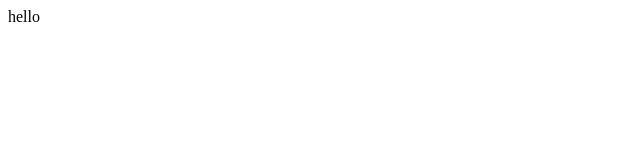
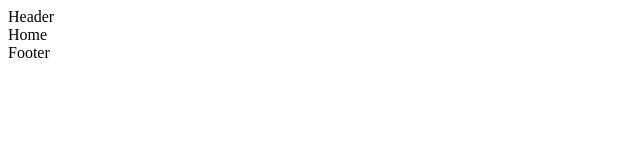
Before and after one commit to filipego/NBA-App, a React (Create React App) app: page / in a window 1280 px wide. Shown: the top 160 px of the page, without its empty margins (0-640 px from the left). Built offline with nearby package versions, Linux system fonts and the light colour scheme.

Commit message:
added home header and footer

```diff
--- a/package.json
+++ b/package.json
@@ -4,6 +4,7 @@
   "private": true,
   "dependencies": {
     "animate.css": "^3.5.2",
+    "eslint-config-rallycoding": "^3.2.0",
     "react": "^15.6.1",
     "react-dom": "^15.6.1",
     "react-reveal": "^0.1.1",
--- a/src/components/App.js
+++ b/src/components/App.js
@@ -1,11 +1,21 @@
 import React, { Component } from 'react';
+import { BrowserRouter, Route } from 'react-router-dom';
+
+// COMPONENTS
+import Header from './header';
+import Footer from './footer';
+import Home from './home';
 
 class App extends Component {
   render() {
     return (
-      <div>
-        hello
-      </div>
+      <BrowserRouter>
+        <div>
+          <Header />
+          <Route excact path='/' component={Home} />
+          <Footer />
+        </div>
+      </BrowserRouter>
     );
   }
 }
--- /dev/null
+++ b/src/components/footer.js
@@ -0,0 +1,12 @@
+import React from 'react';
+import { Link } from 'react-router-dom';
+
+const Footer = () => {
+  return (
+    <header>
+      <div>Footer</div>
+    </header>
+  );
+};
+
+export default Footer;
--- /dev/null
+++ b/src/components/header.js
@@ -0,0 +1,12 @@
+import React from 'react';
+import { Link } from 'react-router-dom';
+
+const Header = () => {
+  return (
+    <header>
+      <div>Header</div>
+    </header>
+  );
+};
+
+export default Header;
--- /dev/null
+++ b/src/components/home.js
@@ -0,0 +1,12 @@
+import React, { Component } from 'react';
+import { Link } from 'react-router-dom';
+
+class Home extends Component {
+  render() {
+    return (
+      <div>Home</div>
+    );
+  }
+}
+
+export default Home;
```
Also changed, not shown: 2 other files (tests, documents, lock files or other folders).
